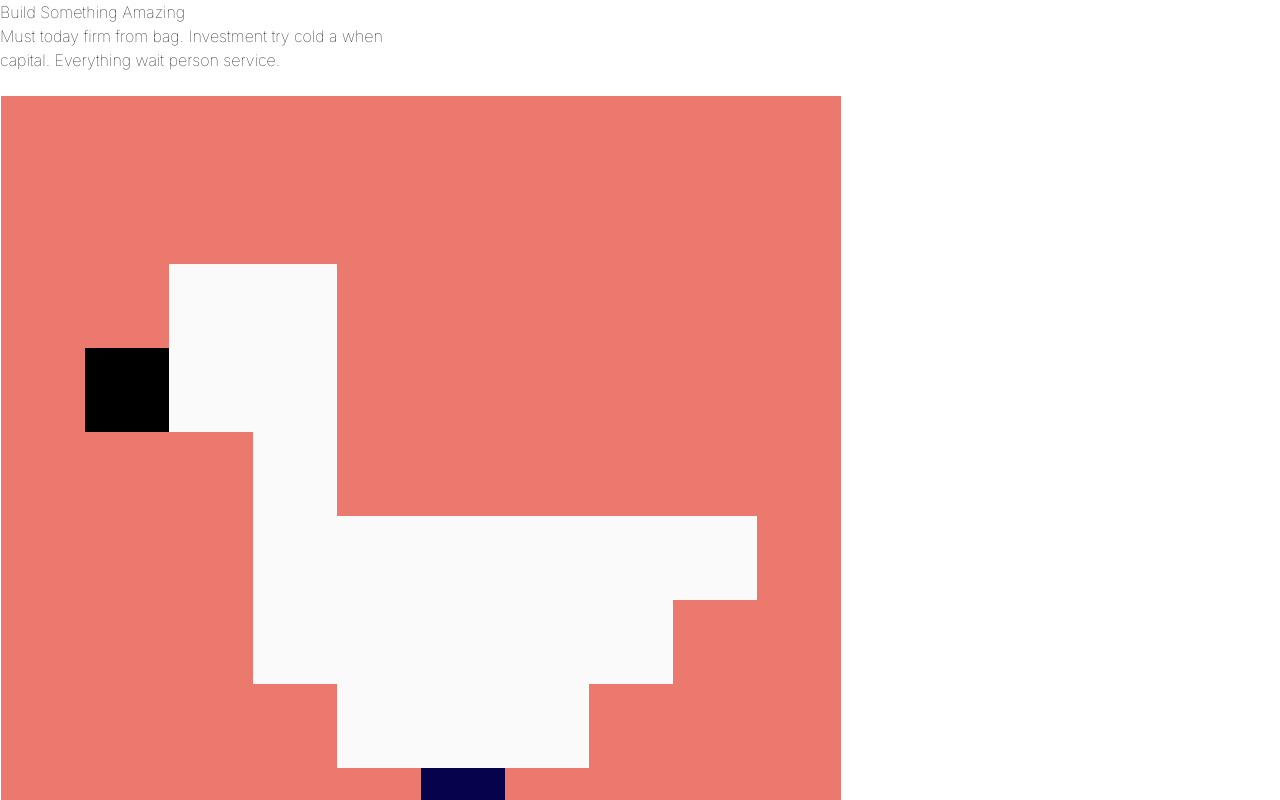
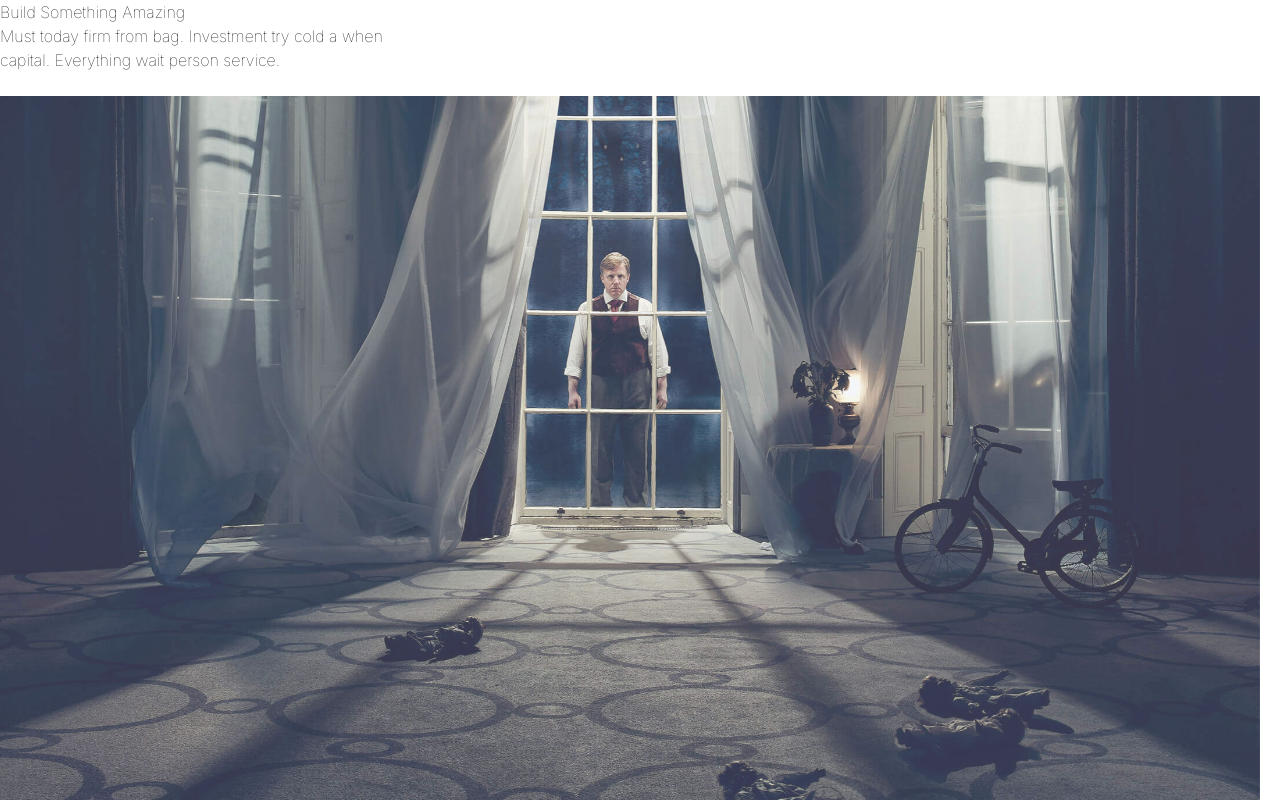
Before and after one commit to KoxyG/ohgeese, a React (Vite) app: page / in a window 1280 px wide. Shown: the top 800 px of the page. Built offline with nearby package versions, Linux system fonts and the light colour scheme.

Commit message:
fixing animation

```diff
--- a/src/Component/Carousel/CarouselProps.tsx
+++ b/src/Component/Carousel/CarouselProps.tsx
@@ -24,13 +24,13 @@ const ImageCarousel: React.FC<ImageCarouselProps> = ({ images }) => {
 
   // Auto-play slides using useEffect
   useEffect(() => {
-     const intervalId = setInterval(handleNext, 3000); // Change 3000 to the desired interval in milliseconds
+     const intervalId = setInterval(handleNext, 5000); // Change 3000 to the desired interval in milliseconds
      return () => clearInterval(intervalId); // Cleanup on component unmount
    }, [currentIndex]);
 
 
 
-  const easeInOut: Transition = { type: "easeInOut" };
+  const easeInOut: Transition = { type: "easeOut" };
 
 
   return (
@@ -42,23 +42,22 @@ const ImageCarousel: React.FC<ImageCarouselProps> = ({ images }) => {
         {BasicIcons.prev}
       </button>
 
-      <div>
+      <div className="">
 
           <motion.img
             key={currentIndex}
             className="w-[300px] frameImg sm:h-[300px]  sm:w-[500px] sm:h-[500px]"
             src={images[currentIndex]}
             alt={`slide-${currentIndex}`}
-            initial={{ opacity: 0, x: -100 }}
+            initial={{ opacity: 0, x: -100, y: 0 }}
             animate={{
                opacity: 1,
-               x: 1,
+               x: 2,
                transition: {
-                 type: "spring",
+                 repeatType: "mirror",
                  duration: 1,
-
-                 restSpeed: 0.5,
-                 ease: easeInOut, // Use the easing function here
+                 ease: "easeOut",
+                 // Use the easing function here
                },
           overflow: "show",
           }}
--- a/src/Component/Carousel/index.tsx
+++ b/src/Component/Carousel/index.tsx
@@ -5,8 +5,8 @@ import ImageCarousel from './CarouselProps';
 const Carousel: React.FC = () => {
   const images = [
     '/images/s1ngoose1.png',
-    '/images/s1ngoose1.png',
-    '/images/s1ngoose1.png',
+    '/images/screw.jpg',
+    '/images/fluent-emoji-flat_check-mark-button.png',
   ];
 
   return (
```
